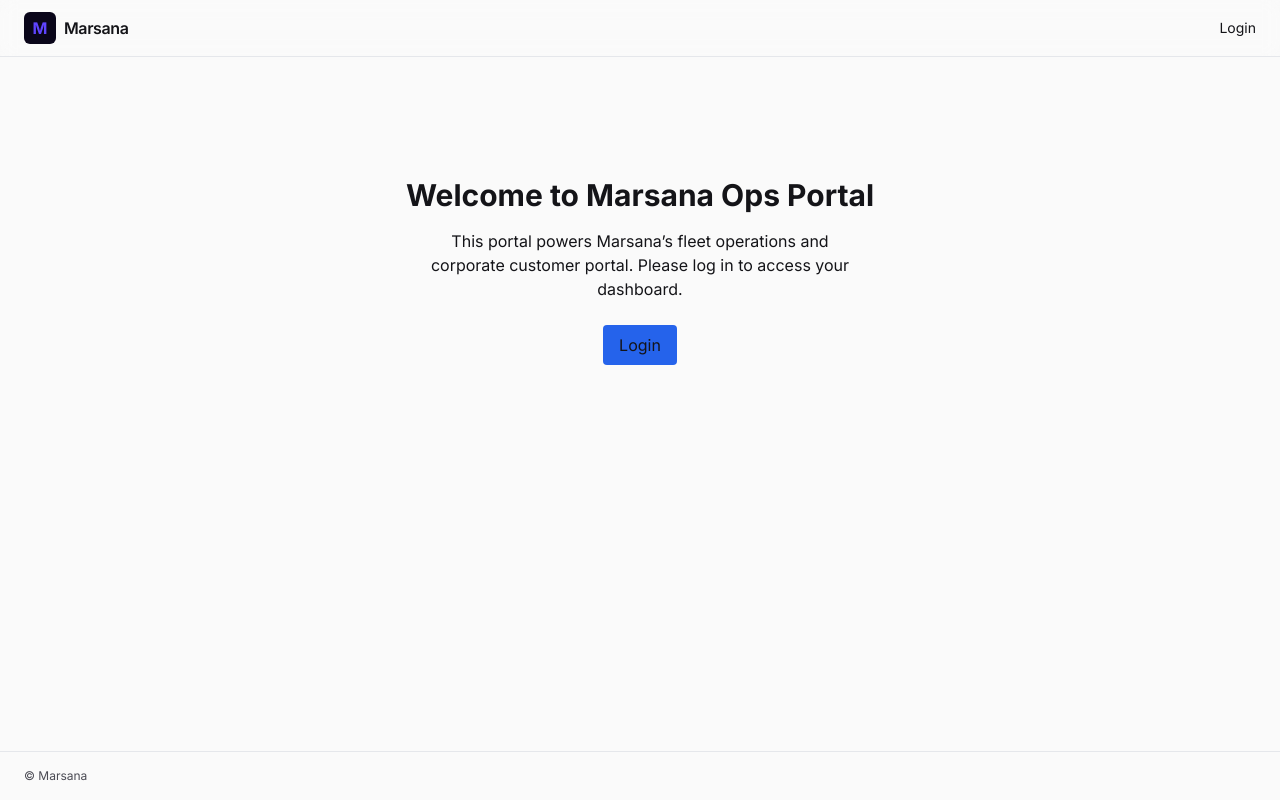
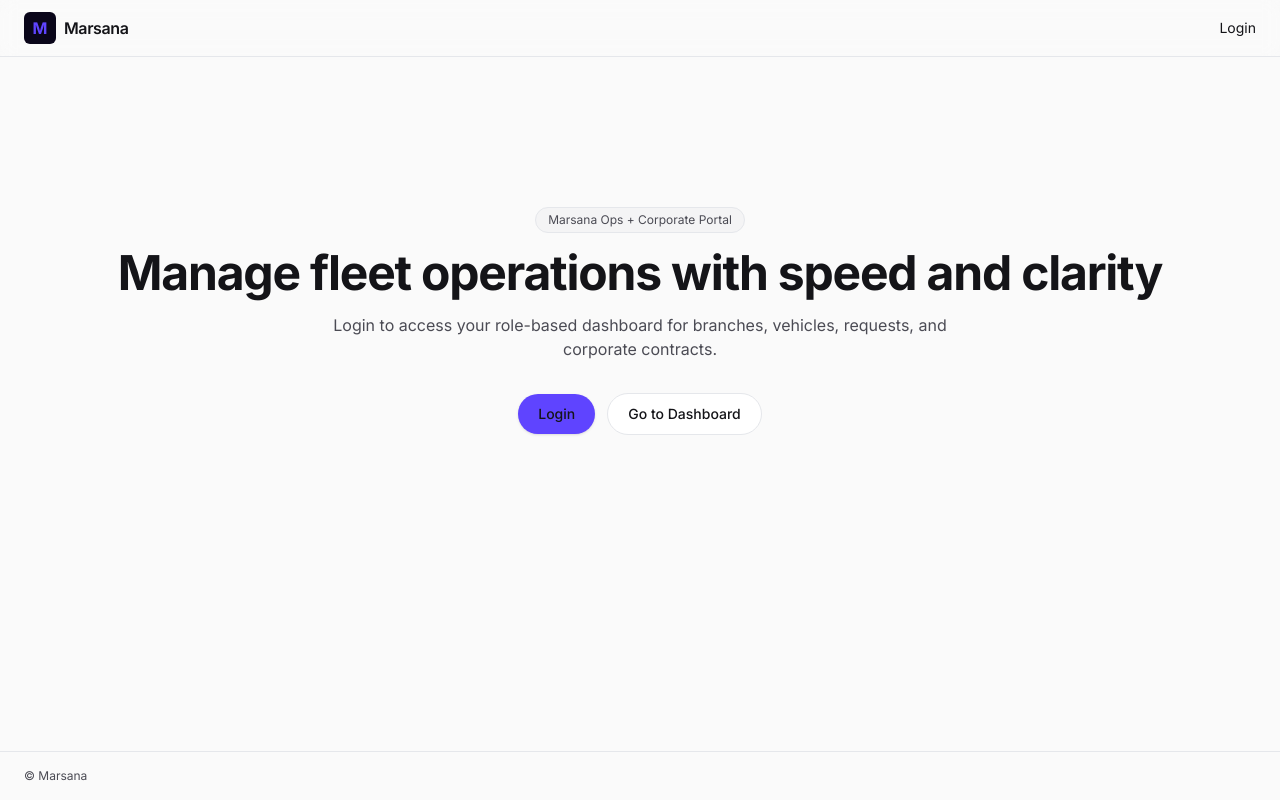
Before and after one commit to calvinkey7919/marsanarentacar, a Next.js app: page / in a window 1280 px wide. Built offline with nearby package versions, Linux system fonts and the light colour scheme; no server answers.

Commit message:
Update home page with portal links and UI enhancements

```diff
--- a/src/app/page.tsx
+++ b/src/app/page.tsx
@@ -2,15 +2,34 @@ import Link from 'next/link';
 
 export default function Home() {
   return (
-    <div className="flex flex-col items-center justify-center py-24">
-      <h1 className="text-3xl font-bold mb-4">Welcome to Marsana Ops Portal</h1>
-      <p className="mb-6 text-center max-w-md">
-        This portal powers Marsana’s fleet operations and corporate customer portal.
-        Please log in to access your dashboard.
-      </p>
-      <Link href="/login" className="bg-blue-600 text-white px-4 py-2 rounded hover:bg-blue-700">
-        Login
-      </Link>
-    </div>
+    <section className="relative">
+      <div className="mx-auto max-w-7xl px-4 sm:px-6">
+        <div className="flex min-h-[60vh] flex-col items-center justify-center text-center py-20 sm:py-28">
+          <div className="inline-flex items-center gap-2 rounded-full border border-[var(--border)] bg-[var(--bg-muted)] px-3 py-1 text-xs text-[var(--text-secondary)] mb-4">
+            Marsana Ops + Corporate Portal
+          </div>
+          <h1 className="text-3xl sm:text-5xl font-bold tracking-tight mb-4">
+            Manage fleet operations with speed and clarity
+          </h1>
+          <p className="max-w-2xl text-[var(--text-secondary)] mb-8">
+            Login to access your role-based dashboard for branches, vehicles, requests, and corporate contracts.
+          </p>
+          <div className="flex items-center gap-3">
+            <Link
+              href="/login"
+              className="inline-flex items-center gap-2 rounded-full bg-[var(--accent)] text-white px-5 py-2.5 text-sm font-medium shadow hover:brightness-110 transition"
+            >
+              Login
+            </Link>
+            <Link
+              href="/dashboard"
+              className="inline-flex items-center gap-2 rounded-full border border-[var(--border)] bg-[var(--bg-surface)] px-5 py-2.5 text-sm font-medium hover:border-[var(--accent)] transition"
+            >
+              Go to Dashboard
+            </Link>
+          </div>
+        </div>
+      </div>
+    </section>
   );
 }
```
